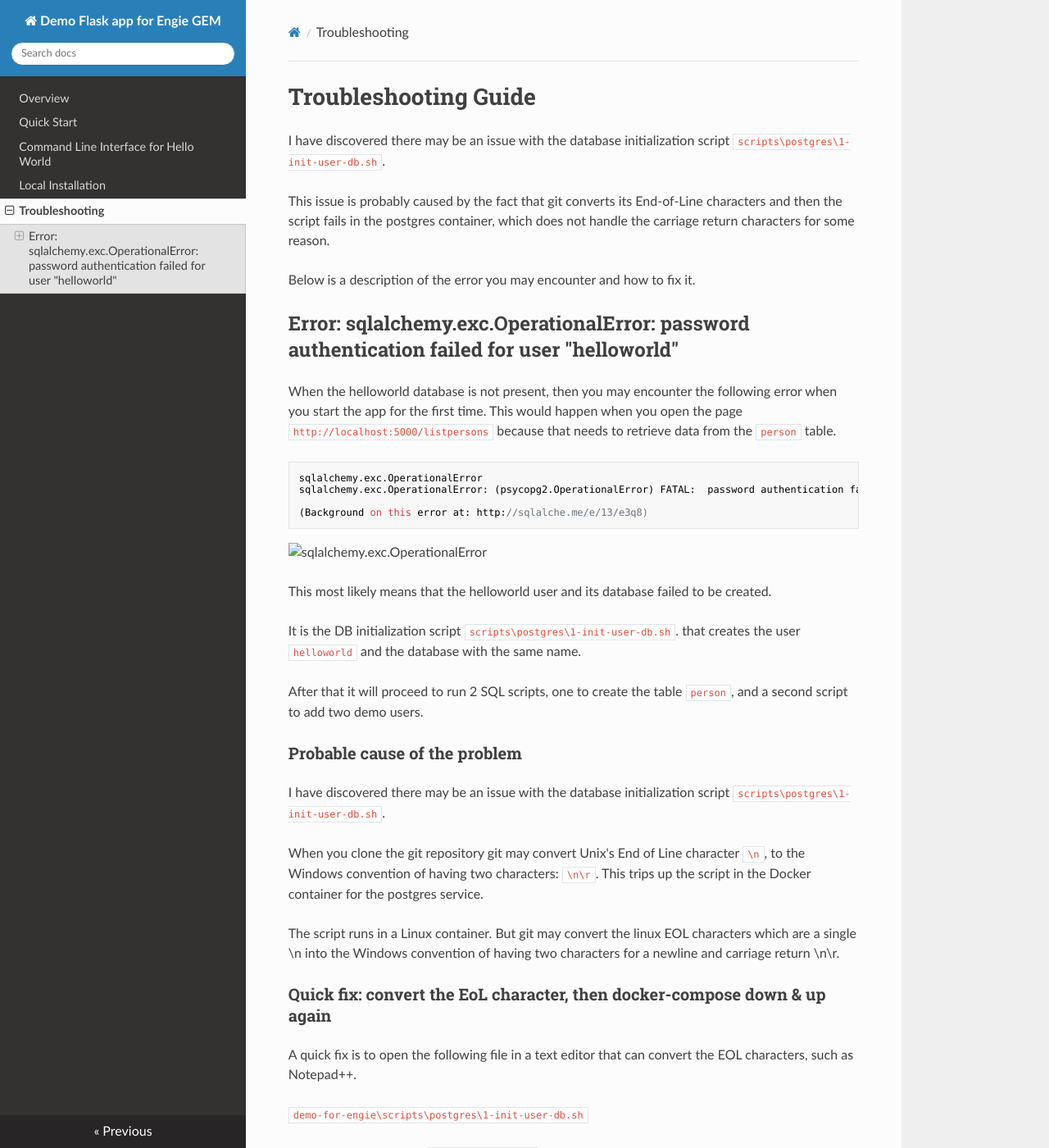
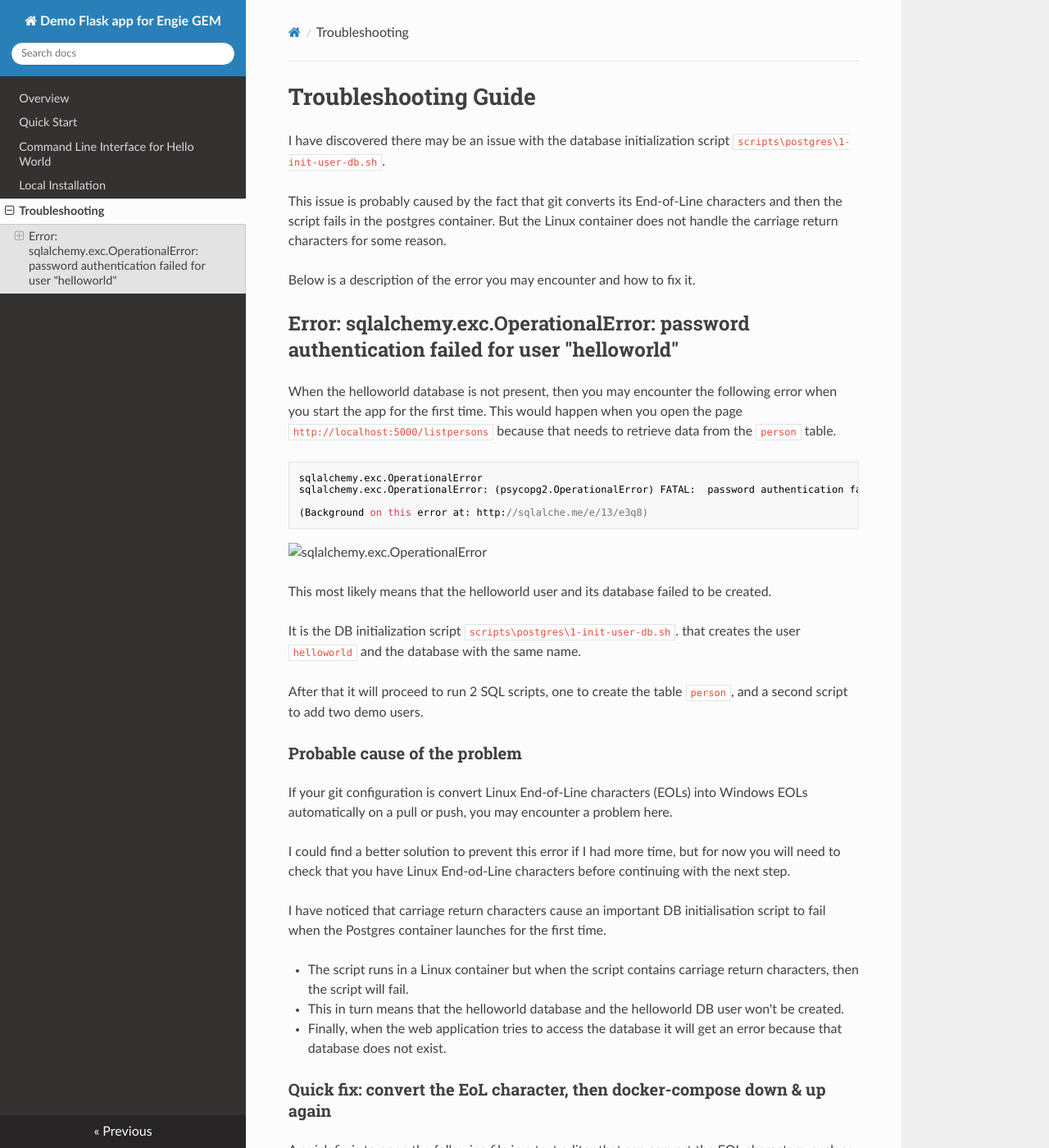
Before and after one commit to JohanKJSchreurs/demo-for-engie, an MkDocs documentation site: the page built from docs/troubleshooting.md, in a window 1280 px wide and 1400 px high. Shown: the whole window at 82% size. Built offline with MkDocs 1.6.1, drawn with Linux system fonts in a browser that asks for light colours; nearby versions of some CDN libraries; some of the changed text lies outside the part shown.

Commit message:
Trying to make instructions for quickstart and troubleshooting more clear

````diff
--- a/docs/troubleshooting.md
+++ b/docs/troubleshooting.md
@@ -2,7 +2,7 @@
 
 I have discovered there may be an issue with the database initialization script `scripts\postgres\1-init-user-db.sh`.
 
-This issue is probably caused by the fact that git converts its End-of-Line characters and then the script fails in the postgres container, which does not handle the carriage return characters for some reason.
+This issue is probably caused by the fact that git converts its End-of-Line characters and then the script fails in the postgres container. But the Linux container does not handle the carriage return characters for some reason.
 
 Below is a description of the error you may encounter and how to fix it.
 
@@ -26,15 +26,17 @@ It is the DB initialization script `scripts\postgres\1-init-user-db.sh`. that cr
 
 After that it will proceed to run 2 SQL scripts, one to create the table `person`, and a second script to add two demo users.
 
-
 ### Probable cause of the problem
 
-I have discovered there may be an issue with the database initialization script `scripts\postgres\1-init-user-db.sh`.
+If your git configuration is convert Linux End-of-Line characters (EOLs) into Windows EOLs automatically on a pull or push, you may encounter a problem here.
 
-When you clone the git repository git may convert Unix's End of Line character `\n`, to the Windows convention of having two characters: `\n\r`.
-This trips up the script in the Docker container for the postgres service.
+I could find a better solution to prevent this error if I had more time, but for now you will need to check that you have Linux End-od-Line characters before continuing with the next step.
 
-The script runs in a Linux container. But git may convert the linux EOL characters which are a single \n into the Windows convention of having two characters for a newline and carriage return \n\r.
+I have noticed that carriage return characters cause an important DB initialisation script to fail when the Postgres container launches for the first time.
+
+- The script runs in a Linux container but when the script contains carriage return characters, then the script will fail.
+- This in turn means that the helloworld database and the helloworld DB user won't be created.
+- Finally, when the web application tries to access the database it will get an error because that database does not exist.
 
 ### Quick fix: convert the EoL character, then docker-compose down & up again
 
@@ -63,7 +65,7 @@ docker-compose up
 You can also create the user and database, but there are a few commands to run which is a bit cumbersome. That's why we wanted this to be done automatically in the first place.
 
 
-1. Create the user helloworld
+#### Step 1. Create the user helloworld
 
 ```
 docker exec -ti demo-for-engie_postgres_1 psql -U postgres -c "CREATE USER helloworld WITH PASSWORD 'example'"
@@ -75,7 +77,7 @@ Expected output
 CREATE ROLE
 ```
 
-2. Create the database helloworld:
+#### Step 2. Create the database helloworld
 
 ```
 docker exec -ti demo-for-engie_postgres_1 psql -U postgres -c "CREATE DATABASE helloworld;"
@@ -87,7 +89,7 @@ Expected output
 CREATE DATABASE
 ```
 
-3. Grant all privileges to the user
+#### Step 3. Grant all privileges to the user
 
 ```
 docker exec -ti demo-for-engie_postgres_1 psql -U postgres -c "GRANT ALL PRIVILEGES ON DATABASE helloworld TO helloworld;"
@@ -99,7 +101,7 @@ Expected output
 GRANT
 ```
 
-4. Next, use the `flask init-db` command on the web container to create the database table `person`.
+#### Step 4. Next, use the `flask init-db` command on the web container to create the database table `person`.
 
 This command is just easier than using psql to create the table.
 
@@ -113,7 +115,11 @@ Expected output
 Initialized the database
 ```
 
-**Optional:** If you also want to have the demo persons do the same for the command `flask add-demo-persons`
+#### Optional Step 5: add demo persons
+
+**Optional:**
+
+If you also want to have the demo persons do the same for the command `flask add-demo-persons`
 
 ```
 docker exec -ti demo-for-engie_web_1 flask add-demo-persons
````
Also changed, not shown: docs/quick-start.md (+15 -9 lines).
